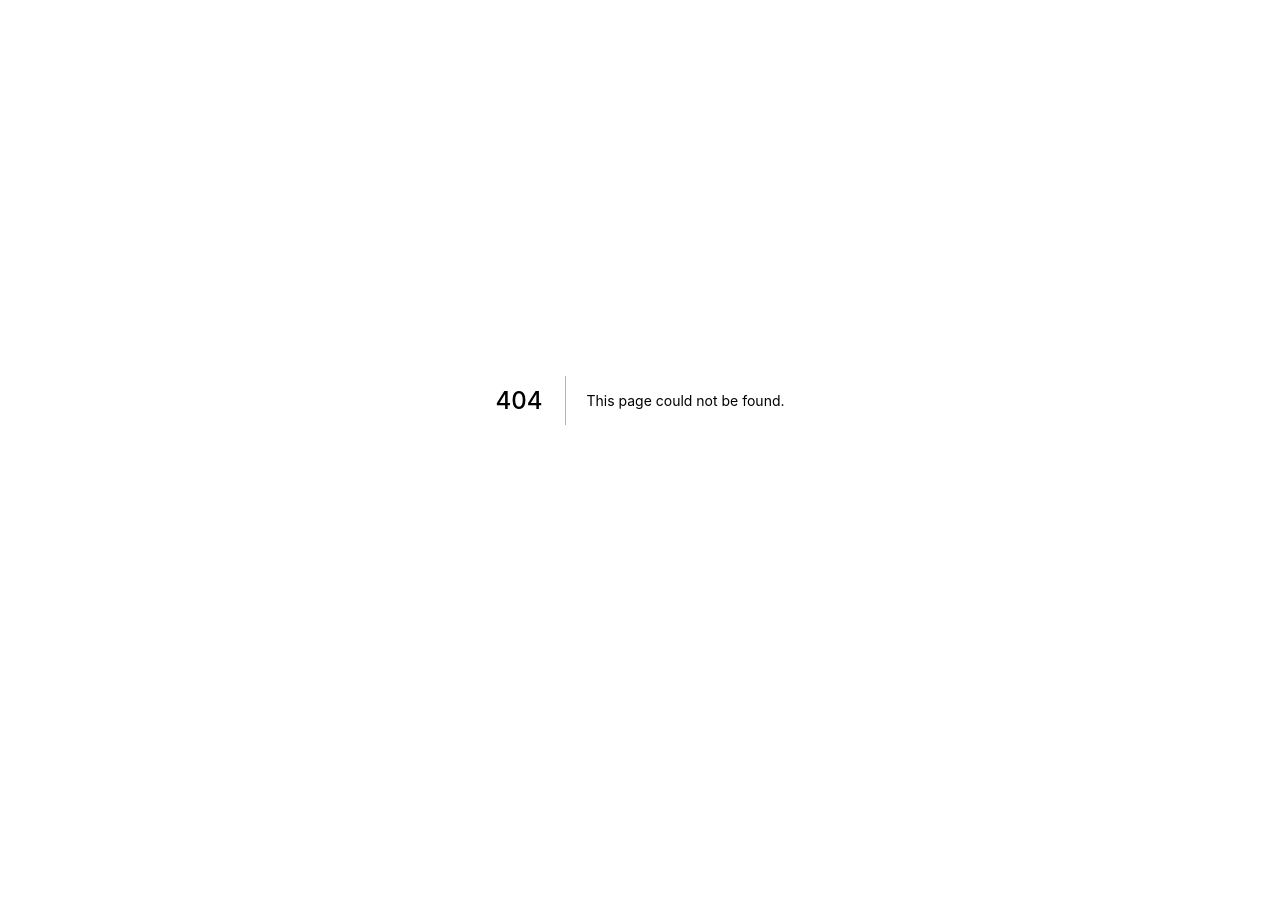
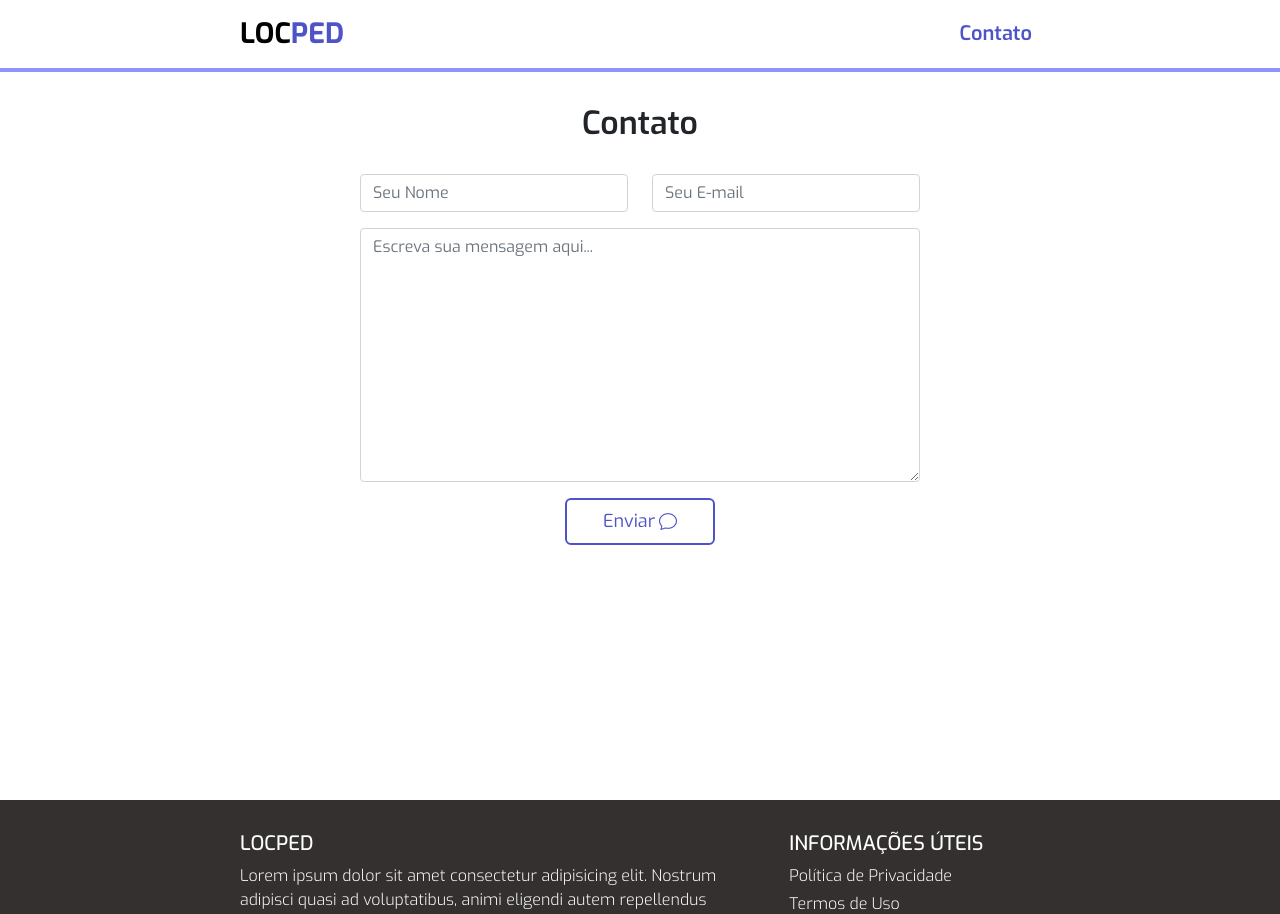
Before and after one commit to devdievin/locped, a Next.js app: page /contato in a window 1280 px wide. Before the commit this address had no page. Shown: the top 914 px of the page. Before the commit the page ends 800 px from the top, so only its background shows below. Built offline with nearby package versions, Linux system fonts and the light colour scheme.

Commit message:
Criação da página de contato

```diff
--- /dev/null
+++ b/src/components/button/Button.module.css
@@ -0,0 +1,20 @@
+.btn_custom {
+    width: 150px;
+    display: flex;
+    justify-content: center;
+    align-items: center;
+    text-decoration: none;
+    background-color: transparent;
+    border: 2px solid var(--color-primary);
+    border-radius: 6px;
+    color: var(--color-primary);
+    font-size: 18px;
+    padding: 0.5rem 1rem;
+}
+
+.btn_custom:hover,
+.btn_custom:focus {
+    background-color: var(--color-primary);
+    color: #fff;
+    transition: all 0.2s ease-in;
+}
--- /dev/null
+++ b/src/components/button/index.jsx
@@ -0,0 +1,29 @@
+import React from 'react';
+
+import 'bootstrap-icons/font/bootstrap-icons.css';
+import styles from './Button.module.css';
+
+const ButtonComponent = (props) => (
+    <React.Fragment>
+        {// Ícone à esquerda
+            (props.iconPosition === "l-icon") ?
+                <button type={props.type} className={styles.btn_custom}>
+                    <i className={`${props.icon} me-1`}></i>
+                    {props.text}
+                </button>
+                // Ícone à direita
+                : (props.iconPosition === "r-icon") ?
+                    <button type={props.type} className={styles.btn_custom}>
+                        {props.text}
+                        <i className={`${props.icon} ms-1`}></i>
+                    </button>
+                    :
+                    // Sem ícone
+                    <button type={props.type} className={styles.btn_custom}>
+                        {props.text}
+                    </button>
+        }
+    </React.Fragment>
+);
+
+export default ButtonComponent;
--- a/src/components/footer/index.jsx
+++ b/src/components/footer/index.jsx
@@ -22,10 +22,10 @@ const FooterComponent = (props) => {
                     <Col>
                         <h5>INFORMAÇÕES ÚTEIS</h5>
                         <ul className={styles.list_footer}>
-                            <li className={styles.footer_link}><Link href="/">Política de Privacidade</Link></li>
-                            <li><Link href="/">Termos de Uso</Link></li>
-                            <li><Link href="/">Sobre Nós</Link></li>
-                            <li><Link href="/">Contato</Link></li>
+                            <li className={styles.footer_link}><Link href="/politica-de-privacidade">Política de Privacidade</Link></li>
+                            <li><Link href="/termos-de-uso">Termos de Uso</Link></li>
+                            <li><Link href="/sobre-nos">Sobre Nós</Link></li>
+                            <li><Link href="/contato">Contato</Link></li>
                         </ul>
                     </Col>
                 </Row>
--- a/src/components/head/index.jsx
+++ b/src/components/head/index.jsx
@@ -7,13 +7,10 @@ const HeadComponent = (props) => (
         <meta name="description" content="Site para rastrear encomendas" />
         <link rel="icon" href="/favicon.ico" />
 
+        {/* FONTS */}
         <link rel="preconnect" href="https://fonts.googleapis.com" />
-        <link rel="preconnect" href="https://fonts.gstatic.com" crossOrigin />
+        <link rel="preconnect" href="https://fonts.gstatic.com" crossOrigin="true" />
         <link href="https://fonts.googleapis.com/css2?family=Exo:ital,wght@0,100;0,200;0,300;0,400;0,500;0,600;0,700;0,800;0,900;1,100;1,200;1,300;1,400;1,500;1,600;1,700;1,800;1,900&display=swap" rel="stylesheet" />
-
-        {/* <link rel="preconnect" href="https://fonts.googleapis.com" />
-        <link rel="preconnect" href="https://fonts.gstatic.com" crossOrigin />
-        <link href="https://fonts.googleapis.com/css2?family=Montserrat:ital,wght@0,200;0,400;0,500;0,600;1,200;1,400;1,500;1,600&display=swap" rel="stylesheet" /> */}
     </Head>
 );
 
--- a/src/components/navbar/index.jsx
+++ b/src/components/navbar/index.jsx
@@ -18,7 +18,7 @@ const NavbarComponent = (props) => (
             </Navbar.Toggle>
             <Navbar.Collapse className="justify-content-end" id="responsive-navbar-nav">
                 <Nav className="mse-auto">
-                    <Nav.Link href="/" className={styles.item_link}>Contato</Nav.Link>
+                    <Nav.Link href="/contato" className={styles.item_link}>Contato</Nav.Link>
                     {/* <Nav.Link href="#link">Link</Nav.Link> */}
                     {/* <NavDropdown title="Dropdown" id="basic-nav-dropdown">
                         <NavDropdown.Item href="#action/3.1">Action</NavDropdown.Item>
--- /dev/null
+++ b/src/pages/contato/Contact.module.css
@@ -0,0 +1,35 @@
+.title_section {
+    margin-bottom: 1.5rem;
+}
+
+.contact_title {
+    font-weight: 600;
+}
+
+.form_contact {
+    width: 70%;
+}
+
+.button_section {
+    width: 100%;
+    display: flex;
+    justify-content: center;
+    align-items: center;
+}
+
+/* Mobile */
+@media screen and (max-width: 600px) {
+    .form_contact {
+        width: 100%;
+    }
+  }
+
+  /* Laptops */
+  @media screen and (min-width: 1200px) {
+
+  }
+
+  /* Big Desktop */
+  @media screen and (min-width: 1600px) {
+
+  }
--- /dev/null
+++ b/src/pages/contato/index.jsx
@@ -0,0 +1,85 @@
+import React, { Component } from 'react';
+import { Col, Form, Row } from 'react-bootstrap';
+
+// Components
+import HeadComponent from '../../components/head';
+import NavbarComponent from '../../components/navbar';
+import MainComponent from '../../components/main';
+import ButtonComponent from '../../components/button';
+import FooterComponent from '../../components/footer';
+
+import styles from './Contact.module.css';
+
+
+class Contact extends Component {
+    constructor(props) {
+        super(props);
+        this.state = {
+            name: '',
+            email: '',
+            msg: '',
+            to: 'dievanodantas@gmail.com'
+        }
+    }
+
+    async componentDidMount() {
+        this.setState({ ...this.state });
+    }
+
+    setName = (event) => (this.setState({ name: event.target.value }));
+
+    setEmail = (event) => (this.setState({ email: event.target.value }));
+
+    setMsg = (event) => (this.setState({ msg: event.target.value }));
+
+    handleSubmit = async (event) => {
+        event.preventDefault();
+        console.log('Enviando...');
+    }
+
+    render() {
+        const { to } = this.state;
+        return (
+            <React.Fragment>
+                <HeadComponent title={"Contato - LocPed"} />
+                <NavbarComponent />
+
+                <MainComponent>
+                    <div className={styles.title_section}>
+                        <h2 className={styles.contact_title}>Contato</h2>
+                    </div>
+                    <Form action={`mailto:${to}`} method='post' encType='text/plain' className={styles.form_contact}>
+                        <Row>
+                            <Form.Group as={Col} sm={12} md={6} controlId="formGridName" className='mb-3'>
+                                {/* <Form.Label>Nome</Form.Label> */}
+                                <Form.Control type="text" placeholder="Seu Nome" required="true" />
+                            </Form.Group>
+
+                            <Form.Group as={Col} sm={12} md={6} controlId="formGridEmail" className='mb-3'>
+                                {/* <Form.Label>Email</Form.Label> */}
+                                <Form.Control type="email" placeholder="Seu E-mail" required="true" />
+                            </Form.Group>
+                        </Row>
+
+                        <Form.Group className="mb-3" controlId="exampleForm.ControlTextarea1">
+                            {/* <Form.Label>Mensagem</Form.Label> */}
+                            <Form.Control as="textarea" rows={10} placeholder="Escreva sua mensagem aqui..." required="true" />
+                        </Form.Group>
+
+                        {/* <Form.Group className="mb-3" id="formGridCheckbox">
+                            <Form.Check type="checkbox" label="Check me out" />
+                        </Form.Group> */}
+
+                        <div className={styles.button_section}>
+                            <ButtonComponent type="submit" text="Enviar" iconPosition='r-icon' icon='bi bi-chat' />
+                        </div>
+                    </Form>
+                </MainComponent>
+
+                <FooterComponent />
+            </React.Fragment>
+        );
+    }
+}
+
+export default Contact;
```
Also changed, not shown: src/pages/politica-de-privacidade/index.jsx (added, +24 -0 lines), src/pages/sobre-nos/index.jsx (added, +24 -0 lines), src/pages/termos-de-uso/index.jsx (added, +24 -0 lines), src/pages/politica-de-privacidade/Privacy.module.css (added), 2 other files (tests, documents, lock files or other folders).
